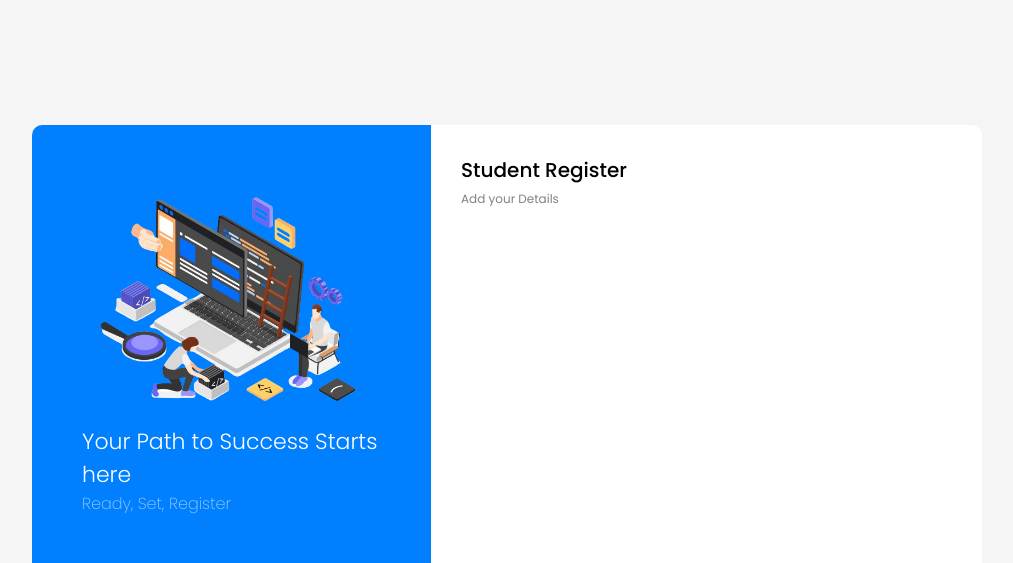
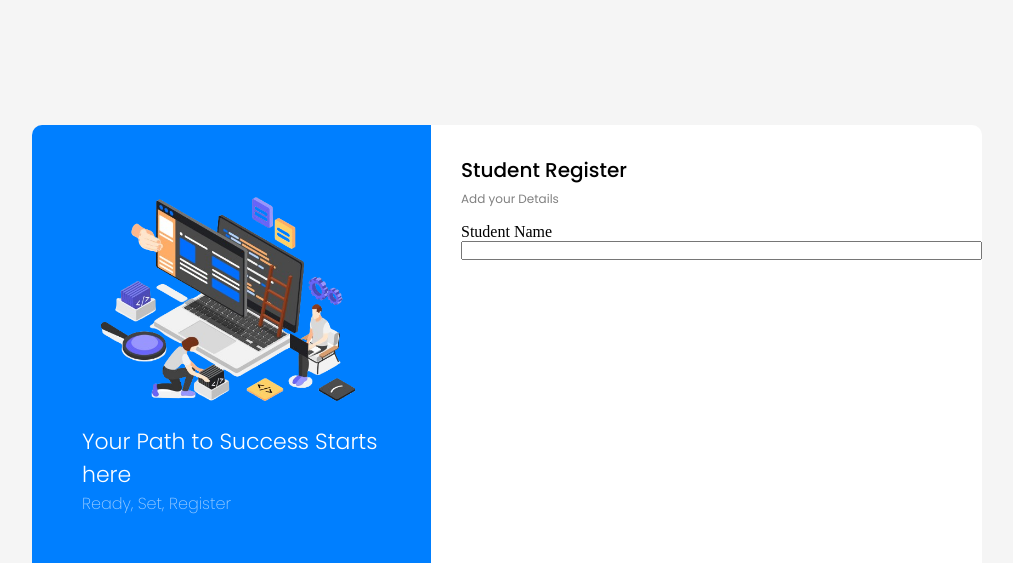
Before and after one commit to Dhaya3132/ClientSide_Registration-From, a plain HTML site: page src/index.html in a window 1280 px wide. Shown: the top 563 px of the page, without its empty margins (133-1146 px from the left). Drawn offline with Linux system fonts and the light colour scheme.

Commit message:
adding styles

```diff
--- a/src/index.html
+++ b/src/index.html
@@ -28,9 +28,22 @@
             </div>
         </div>
         <div class="right-column">
+            <div>
+                <h4 class="title">Student Register</h4>
+                <p class="titlepara">Add your Details</p>
+            </div>
 
-            <h4 class="title">Student Register</h4>
-            <p class="titlepara">Add your Details</p>
+            <form action="">
+                <div class="labelinput">
+                    <label for="">Student Name</label>
+                    <input type="text">
+                </div>
+                <div>
+                    <label for=""></label>
+                </div>
+
+
+            </form>
 
         </div>
 
--- a/src/style.css
+++ b/src/style.css
@@ -99,3 +99,10 @@ body{
     color: #0000007f;
     padding: 5px 0px 5px 30px;
 }
+
+.labelinput{
+    display: flex;
+    flex-direction: column;
+    justify-content: flex-start;
+    padding: 10px 0px 10px 30px;
+}
```
